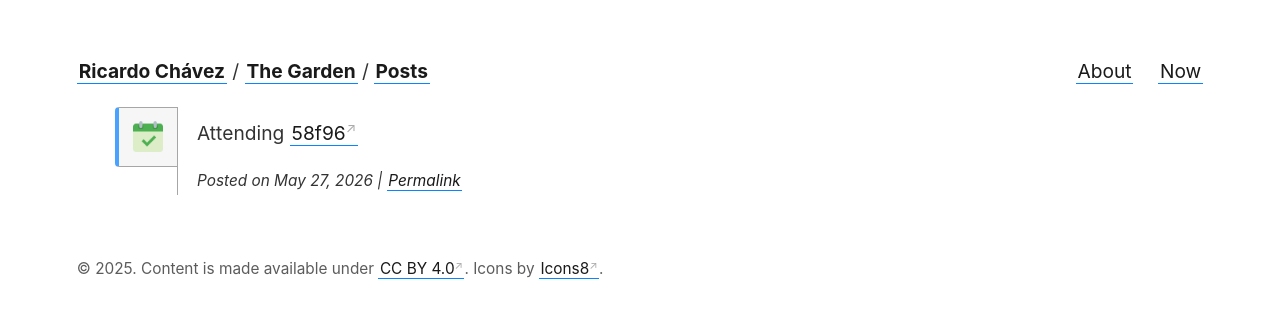
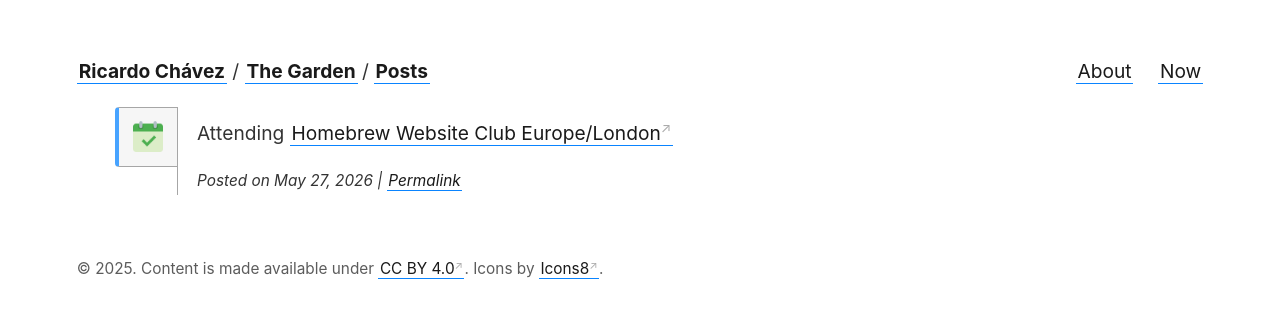
Before and after one commit to ricardochavezt/ricardochavezt.com, a Jekyll site: the page built from rsvps/_posts/2026-05-27-58f96.md, in a window 1280 px wide. Shown: the top 318 px of the page. Built offline with Jekyll 4.4.1, drawn with Linux system fonts in a browser that asks for light colours.

Commit message:
editing RSVP post

```diff
--- a/rsvps/_posts/2026-05-27-58f96.md
+++ b/rsvps/_posts/2026-05-27-58f96.md
@@ -1,5 +1,6 @@
 ---
 date: 2026-05-27T18:01:33.364Z
+title: Homebrew Website Club Europe/London
 in_reply_to: https://events.indieweb.org/2026/05/homebrew-website-club-europe-london-m0neH6DIuHTT
 rsvp: yes
 references:
```
